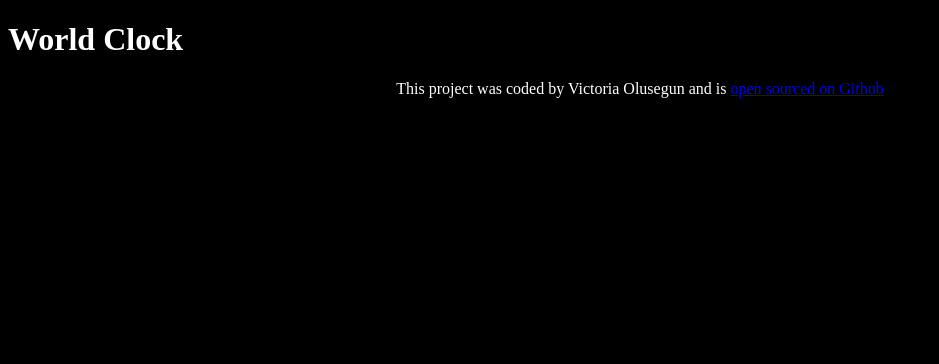
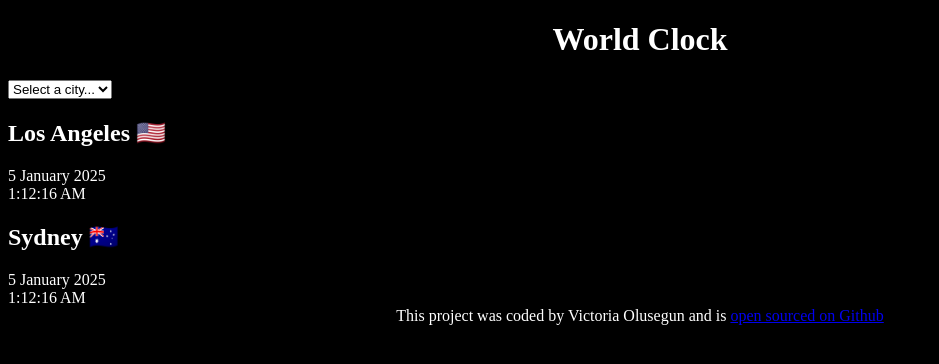
Before and after one commit to Vicko657/world-clock, a plain HTML site: page index.html in a window 1280 px wide. Shown: the whole page, without its empty margins (0-939 px from the left). Drawn offline with Linux system fonts and the light colour scheme.

Commit message:
Added the basic html

```diff
--- a/css/style.css
+++ b/css/style.css
@@ -2,6 +2,9 @@ body {
   background: black;
   color: white;
 }
+h1 {
+  text-align: center;
+}
 footer {
   text-align: center;
 }
--- a/index.html
+++ b/index.html
@@ -7,13 +7,35 @@
     <title>World Clock - Victoria Olusegun</title>
   </head>
   <body>
-    <h1>World Clock</h1>
+    <div class="container">
+      <h1>World Clock</h1>
+
+      <select name="" id="">
+        <option value="">Select a city...</option>
+        <option value="">London</option>
+        <option value="">New York</option>
+        <option value="">Oakland</option>
+      </select>
+
+      <div class="city">
+        <h2>Los Angeles 🇺🇸</h2>
+        <div class="date">5 January 2025</div>
+        <div class="time">1:12:16 AM</div>
+      </div>
+
+      <div class="city">
+        <h2>Sydney 🇦🇺</h2>
+        <div class="date">5 January 2025</div>
+        <div class="time">1:12:16 AM</div>
+      </div>
+    </div>
     <footer>
       This project was coded by Victoria Olusegun and is
       <a href="https://vics-world-clock.netlify.app/" target="_blank"
         >open sourced on Github</a
       >
     </footer>
+
     <script src="javascript/index.js"></script>
   </body>
 </html>
```
